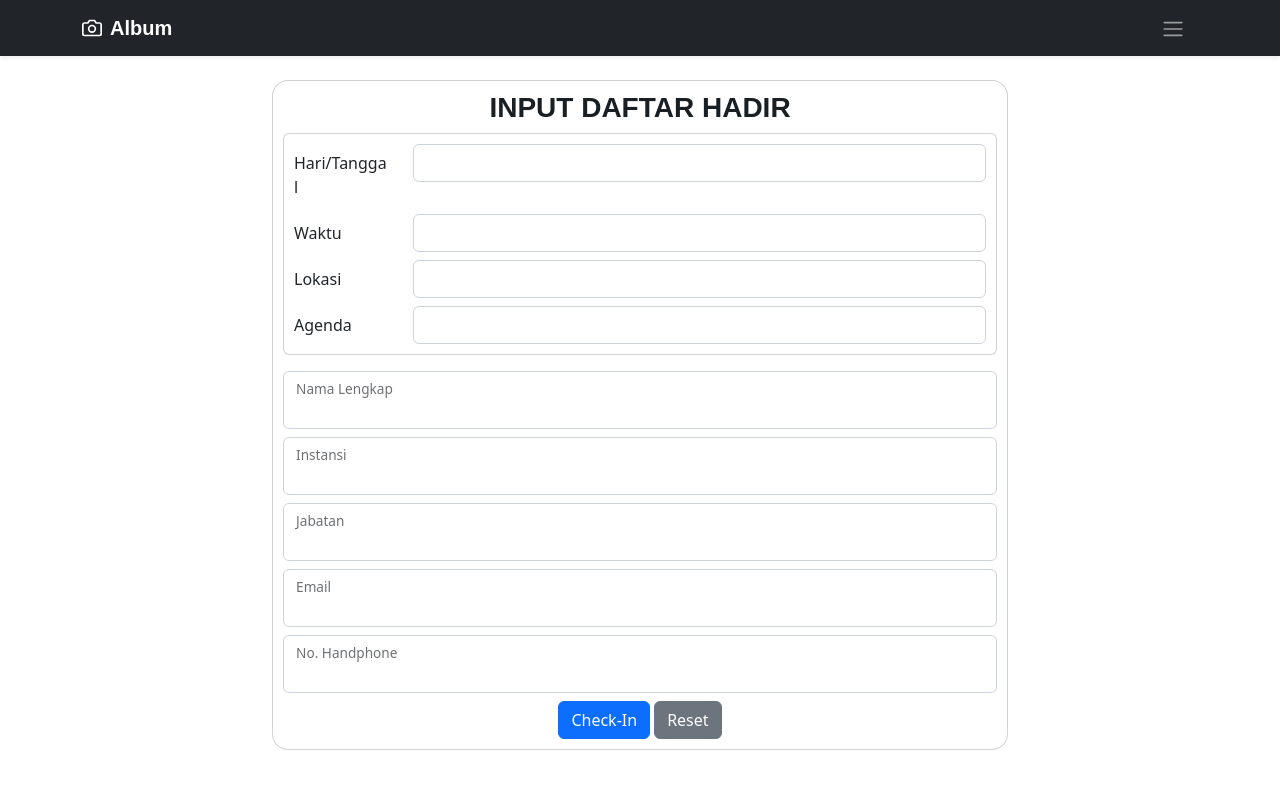
After one commit to alannuarii/daftar_hadir, a Flask app: page /input-absen in a window 1280 px wide. The commit adds this page. Run offline with Flask 2, Linux system fonts and the light colour scheme; a user stored in the database is signed in.

Commit message:
Update input

```diff
--- a/app/routes.py
+++ b/app/routes.py
@@ -54,6 +54,9 @@ def index():
     # db.session.add(admin)
     # db.session.commit()
 
+    today = datetime.now().strftime('%Y-%m-%d')
+    rapat_today = Agenda.query.filter_by(tanggal=today).all()
+
     if request.method == 'POST':
         tanggal = request.form['tanggal']
         waktu = request.form['waktu']
@@ -62,4 +65,18 @@ def index():
         rapat = Agenda(tanggal=tanggal, waktu=waktu, tempat=tempat, agenda=agenda)
         db.session.add(rapat)
         db.session.commit()
-    return render_template('pages/home.html', title='Home | RedPanda', active_home='active')
+    return render_template('pages/home.html', title='Home | RedPanda', today=rapat_today)
+
+
+@app.route('/input-absen', methods=['GET','POST'])
+@login_required
+def input_absen():
+    if request.method == 'POST':
+        tanggal = request.form['tanggal']
+        waktu = request.form['waktu']
+        tempat = request.form['tempat']
+        agenda = request.form['agenda']
+        rapat = Agenda(tanggal=tanggal, waktu=waktu, tempat=tempat, agenda=agenda)
+        db.session.add(rapat)
+        db.session.commit()
+    return render_template('pages/input-absen.html', title='Home | RedPanda')
--- a/app/static/css/style.css
+++ b/app/static/css/style.css
@@ -74,3 +74,6 @@ body {
 }
 
 /* HOME */
+.home .card {
+  padding: 10px;
+}
--- /dev/null
+++ b/app/templates/pages/input-absen.html
@@ -0,0 +1,67 @@
+{% extends 'layouts/base.html' %} {% block title %}
+<title>{{ title }}</title>
+{% endblock %} {% block content %}
+<main class="container home">
+  <div class="row">
+    <div class="col-lg-8 offset-lg-2">
+      <div class="card rounded-4">
+        <h3 class="fw-bolder text-center">INPUT DAFTAR HADIR</h3>
+        <div class="card mb-3">
+          <div class="row mb-2">
+            <label for="inputEmail3" class="col-sm-2 col-form-label">Hari/Tanggal</label>
+            <div class="col-sm-10">
+              <input type="email" class="form-control" id="inputEmail3" />
+            </div>
+          </div>
+          <div class="row mb-2">
+            <label for="inputEmail3" class="col-sm-2 col-form-label">Waktu</label>
+            <div class="col-sm-10">
+              <input type="email" class="form-control" id="inputEmail3" />
+            </div>
+          </div>
+          <div class="row mb-2">
+            <label for="inputEmail3" class="col-sm-2 col-form-label">Lokasi</label>
+            <div class="col-sm-10">
+              <input type="email" class="form-control" id="inputEmail3" />
+            </div>
+          </div>
+          <div class="row">
+            <label for="inputEmail3" class="col-sm-2 col-form-label">Agenda</label>
+            <div class="col-sm-10">
+              <input type="email" class="form-control" id="inputEmail3" />
+            </div>
+          </div>
+        </div>
+        <form action="" method="post">
+          <div class="text-center">
+            <div class="form-floating mb-2">
+              <input type="text" class="form-control" id="floatingInput" name="nama" />
+              <label for="floatingInput">Nama Lengkap</label>
+            </div>
+            <div class="form-floating mb-2">
+              <input type="text" class="form-control" id="floatingInput" name="instansi" />
+              <label for="floatingInput">Instansi</label>
+            </div>
+            <div class="form-floating mb-2">
+              <input type="text" class="form-control" id="floatingInput" name="jabatan" />
+              <label for="floatingInput">Jabatan</label>
+            </div>
+            <div class="form-floating mb-2">
+              <input type="email" class="form-control" id="floatingInput" name="email" />
+              <label for="floatingInput">Email</label>
+            </div>
+            <div class="form-floating mb-2">
+              <input type="number" class="form-control" id="floatingInput" name="hp" />
+              <label for="floatingInput">No. Handphone</label>
+            </div>
+          </div>
+          <div class="d-flex justify-content-center">
+            <button type="submit" class="btn btn-primary me-1">Check-In</button>
+            <button type="reset" class="btn btn-secondary">Reset</button>
+          </div>
+        </form>
+      </div>
+    </div>
+  </div>
+</main>
+{% endblock %}
```
Also changed, not shown: app/templates/pages/home.html (+31 -3 lines).
